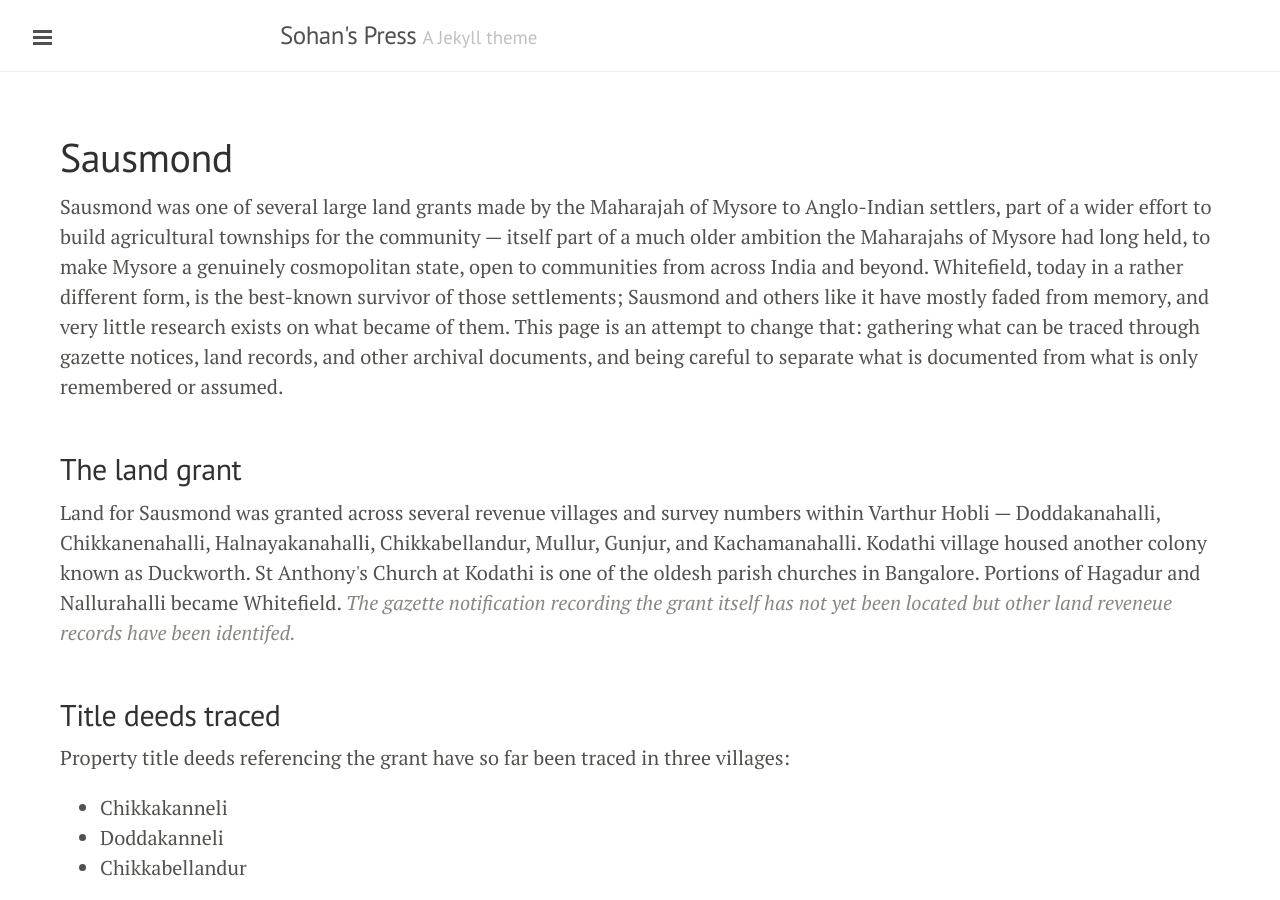
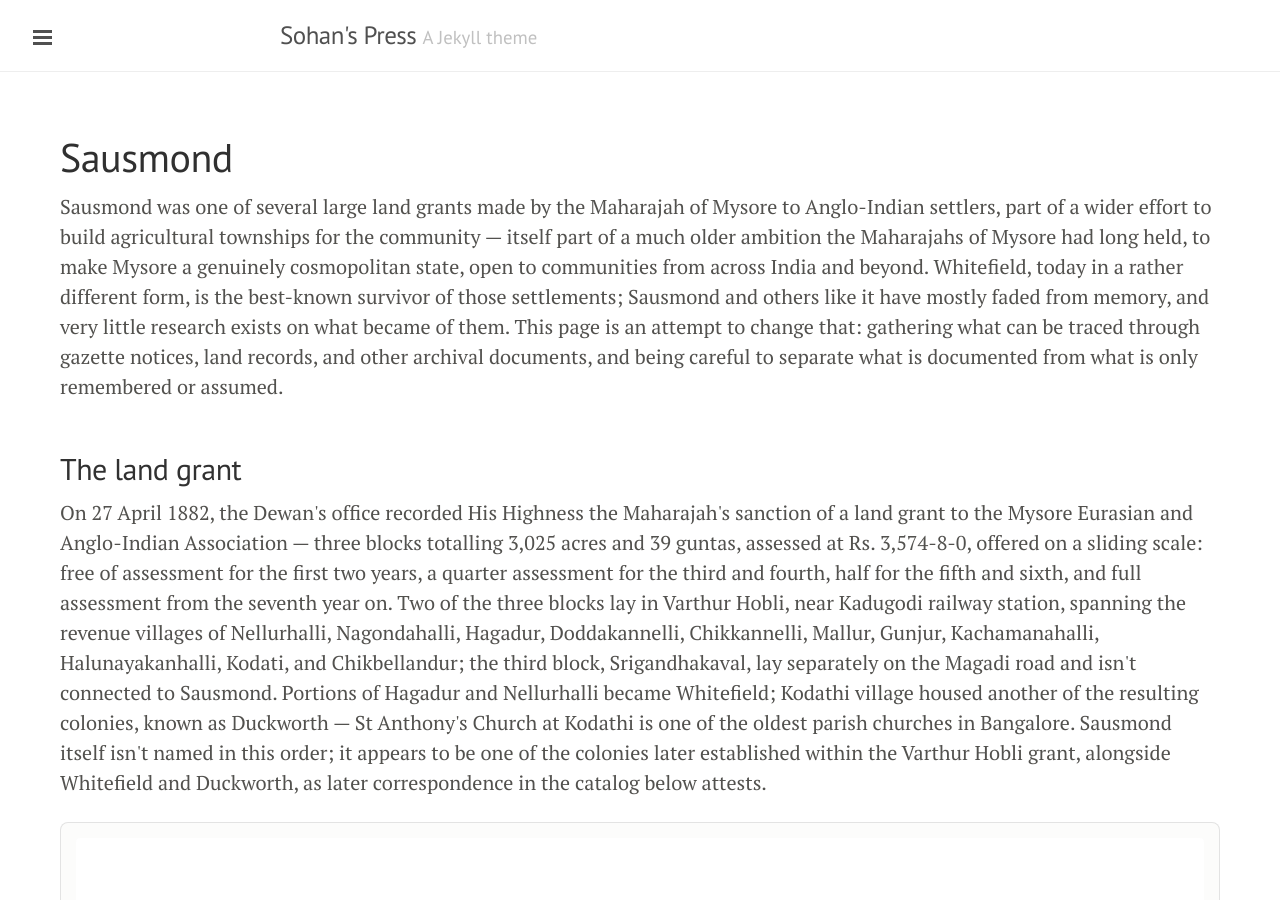
Before and after one commit to sohan6/sohan6.github.io, a Jekyll site: the page built from sausmond.md, in a window 1280 px wide and 900 px high. Built offline with Jekyll 4.4.1, drawn with Linux system fonts in a browser that asks for light colours; Markdown is read by kramdown in place of the engine named in the settings; some of the changed text lies outside the part shown.

Commit message:
Gazette notification found: add the 1882 land grant order
Replaces the "not yet located" note with the actual gazette record:
Proceedings of the Dewan to the Maharajah of Mysore (Revenue), 27 April
1882, sanctioning a 3,025-acre grant to the Mysore Eurasian and
Anglo-Indian Association across three blocks. Transcribes the accurate
village list from the accompanying statement of lands (Nellurhalli,
Nagondahalli, Hagadur, Doddakannelli, Chikkannelli, Mallur, Gunjur,
Kachamanahalli, Halunayakanhalli, Kodati, Chikbellandur), ties Hagadur/
Nellurhalli to Whitefield and Kodathi to Duckworth, and notes Sausmond
itself isn't named in this order -- it's one of the colonies later
established within the granted tract. Both gazette pages are embedded
with a source link to the archive.org item.

Co-Authored-By: Claude Sonnet 5 <noreply@anthropic.com>

```diff
--- a/sausmond.md
+++ b/sausmond.md
@@ -149,15 +149,35 @@ only remembered or assumed.
 
 <h2>The land grant</h2>
 <p class="sausmond-intro">
-Land for Sausmond was granted across several revenue villages and survey
-numbers within Varthur Hobli &mdash; Doddakanahalli, Chikkanenahalli,
-Halnayakanahalli, Chikkabellandur, Mullur, Gunjur, and Kachamanahalli.
-Kodathi village housed another colony known as Duckworth. St Anthony's Church at
-Kodathi is one of the oldesh parish churches in Bangalore.
-Portions of Hagadur and Nallurahalli became Whitefield.
-<span class="sausmond-note">The gazette notification recording the grant
-itself has not yet been located but other land reveneue records have been identifed.</span>
+On 27 April 1882, the Dewan's office recorded His Highness the Maharajah's
+sanction of a land grant to the Mysore Eurasian and Anglo-Indian
+Association &mdash; three blocks totalling 3,025 acres and 39 guntas,
+assessed at Rs. 3,574-8-0, offered on a sliding scale: free of assessment
+for the first two years, a quarter assessment for the third and fourth,
+half for the fifth and sixth, and full assessment from the seventh year
+on. Two of the three blocks lay in Varthur Hobli, near Kadugodi railway
+station, spanning the revenue villages of Nellurhalli, Nagondahalli,
+Hagadur, Doddakannelli, Chikkannelli, Mallur, Gunjur, Kachamanahalli,
+Halunayakanhalli, Kodati, and Chikbellandur; the third block,
+Srigandhakaval, lay separately on the Magadi road and isn't connected to
+Sausmond. Portions of Hagadur and Nellurhalli became Whitefield; Kodathi
+village housed another of the resulting colonies, known as Duckworth
+&mdash; St Anthony's Church at Kodathi is one of the oldest parish
+churches in Bangalore. Sausmond itself isn't named in this order; it
+appears to be one of the colonies later established within the Varthur
+Hobli grant, alongside Whitefield and Duckworth, as later correspondence
+in the catalog below attests.
 </p>
+
+<figure class="sausmond-figure">
+<img src="/assets/sausmond/images/Microfilm_Rollno-199_V004_0189.jpg" alt="Page 41: Proceedings of the Dewan to His Highness the Maha Raja of Mysore, Revenue, dated 27 April 1882 -- the order sanctioning the land grant to the Mysore Eurasian and Anglo-Indian Association">
+<figcaption>The order itself: <em>Proceedings of the Dewan to His Highness the Maha Raja of Mysore (Revenue), dated 27th April 1882.</em></figcaption>
+</figure>
+
+<figure class="sausmond-figure">
+<img src="/assets/sausmond/images/Microfilm_Rollno-199_V004_0190.jpg" alt="Statement of Lands applied for by the Mysore Eurasian and Anglo-Indian Association, Bangalore -- table of villages, blocks, and acreage">
+<figcaption>The accompanying statement of lands, by village and block. (<a href="https://archive.org/details/karnataka-state-archives-2026-545487/page/n189/mode/2up" target="_blank" rel="noopener">Source: Karnataka State Archives, via archive.org</a>)</figcaption>
+</figure>
 
 <h2>Title deeds traced</h2>
 <p class="sausmond-intro">
```
Also changed, not shown: assets/sausmond/images/Microfilm_Rollno-199_V004_0189.jpg (added), assets/sausmond/images/Microfilm_Rollno-199_V004_0190.jpg (added).
